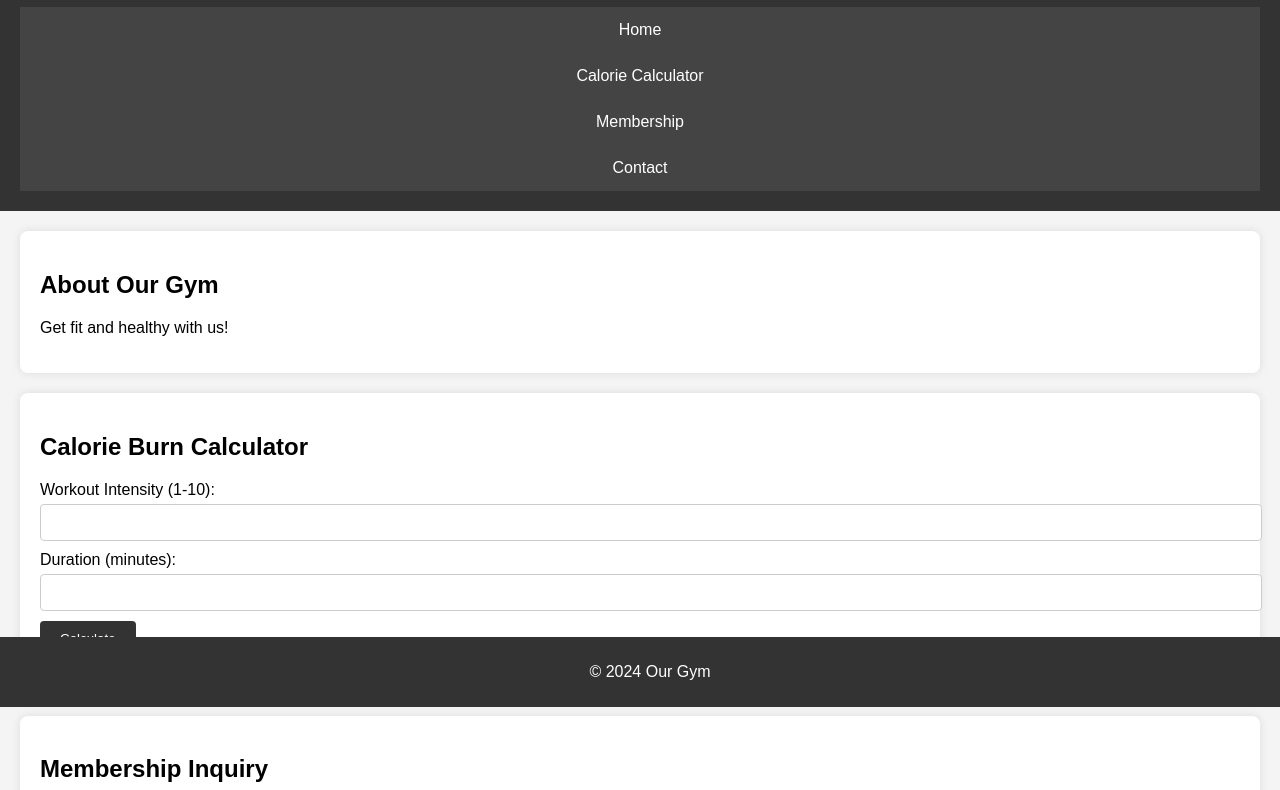
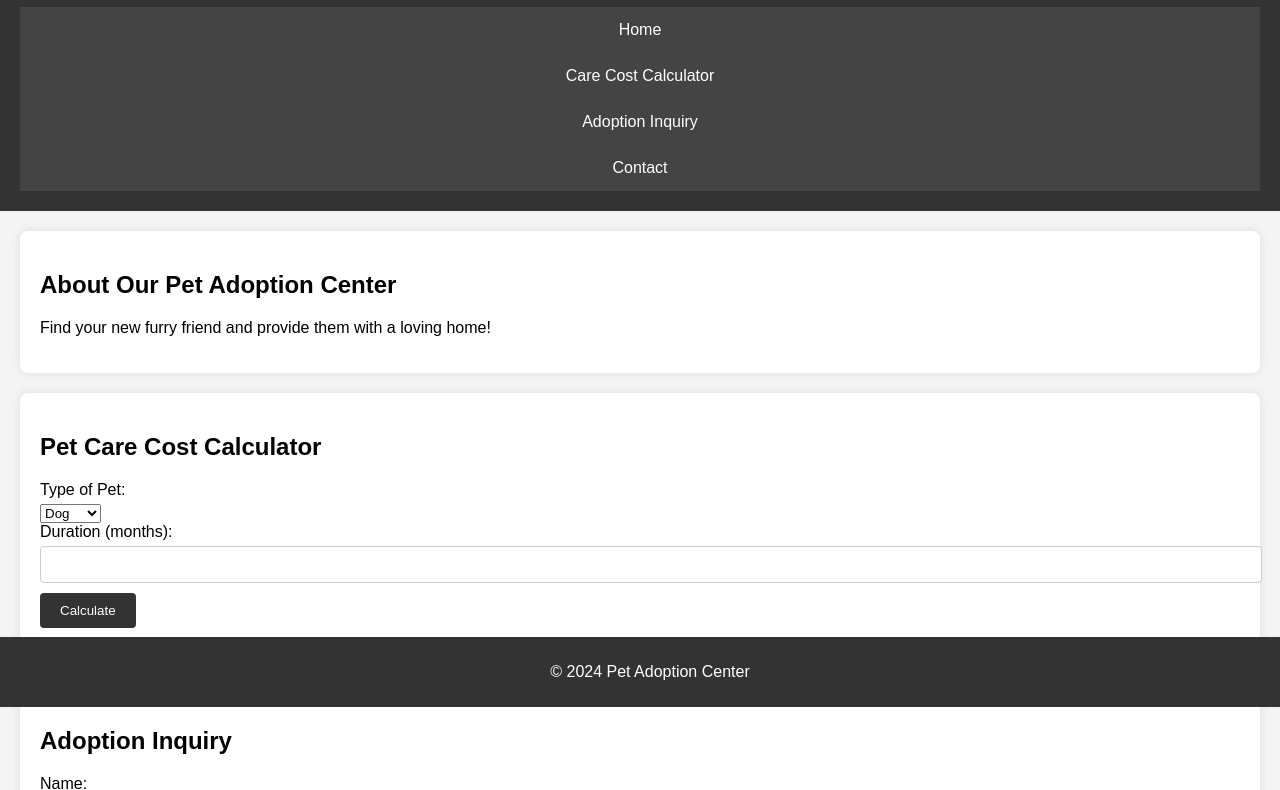
Before and after one commit to kajalpanwar21/project, a plain HTML site: page index.html in a window 1280 px wide. Shown: the part 93-883 px from the top of the page. Drawn offline with Linux system fonts and the light colour scheme.

Commit message:
Update index.html

```diff
--- a/index.html
+++ b/index.html
@@ -3,41 +3,45 @@
 <head>
     <meta charset="UTF-8">
     <meta name="viewport" content="width=device-width, initial-scale=1.0">
-    <title>Gym Website</title>
+    <title>Pet Adoption Center</title>
     <link rel="stylesheet" href="style.css">
 </head>
 <body>
     <header>
-        <h1>Welcome to Our Gym</h1>
+        <h1>Welcome to Our Pet Adoption Center</h1>
         <nav>
             <ul>
                 <li><a href="#home">Home</a></li>
-                <li><a href="#calculator">Calorie Calculator</a></li>
-                <li><a href="#membership">Membership</a></li>
+                <li><a href="#calculator">Care Cost Calculator</a></li>
+                <li><a href="#adoption">Adoption Inquiry</a></li>
                 <li><a href="#contact">Contact</a></li>
             </ul>
         </nav>
     </header>
     <section id="home">
-        <h2>About Our Gym</h2>
-        <p>Get fit and healthy with us!</p>
+        <h2>About Our Pet Adoption Center</h2>
+        <p>Find your new furry friend and provide them with a loving home!</p>
     </section>
     <section id="calculator">
-        <h2>Calorie Burn Calculator</h2>
-        <form id="calorieForm">
-            <label for="intensity">Workout Intensity (1-10):</label>
-            <input type="number" id="intensity" name="intensity" required>
+        <h2>Pet Care Cost Calculator</h2>
+        <form id="careCostForm">
+            <label for="petType">Type of Pet:</label>
+            <select id="petType" name="petType" required>
+                <option value="dog">Dog</option>
+                <option value="cat">Cat</option>
+                <option value="rabbit">Rabbit</option>
+            </select>
 
-            <label for="duration">Duration (minutes):</label>
+            <label for="duration">Duration (months):</label>
             <input type="number" id="duration" name="duration" required>
 
-            <button type="button" onclick="calculateCalories()">Calculate</button>
+            <button type="button" onclick="calculateCareCost()">Calculate</button>
         </form>
-        <p id="caloriesResult"></p>
+        <p id="careCostResult"></p>
     </section>
-    <section id="membership">
-        <h2>Membership Inquiry</h2>
-        <form id="membershipForm">
+    <section id="adoption">
+        <h2>Adoption Inquiry</h2>
+        <form id="adoptionForm">
             <label for="name">Name:</label>
             <input type="text" id="name" name="name" required>
 
@@ -66,7 +70,7 @@
         </form>
     </section>
     <footer>
-        <p>&copy; 2024 Our Gym</p>
+        <p>&copy; 2024 Pet Adoption Center</p>
     </footer>
     <script src="script.js"></script>
 </body>
```
